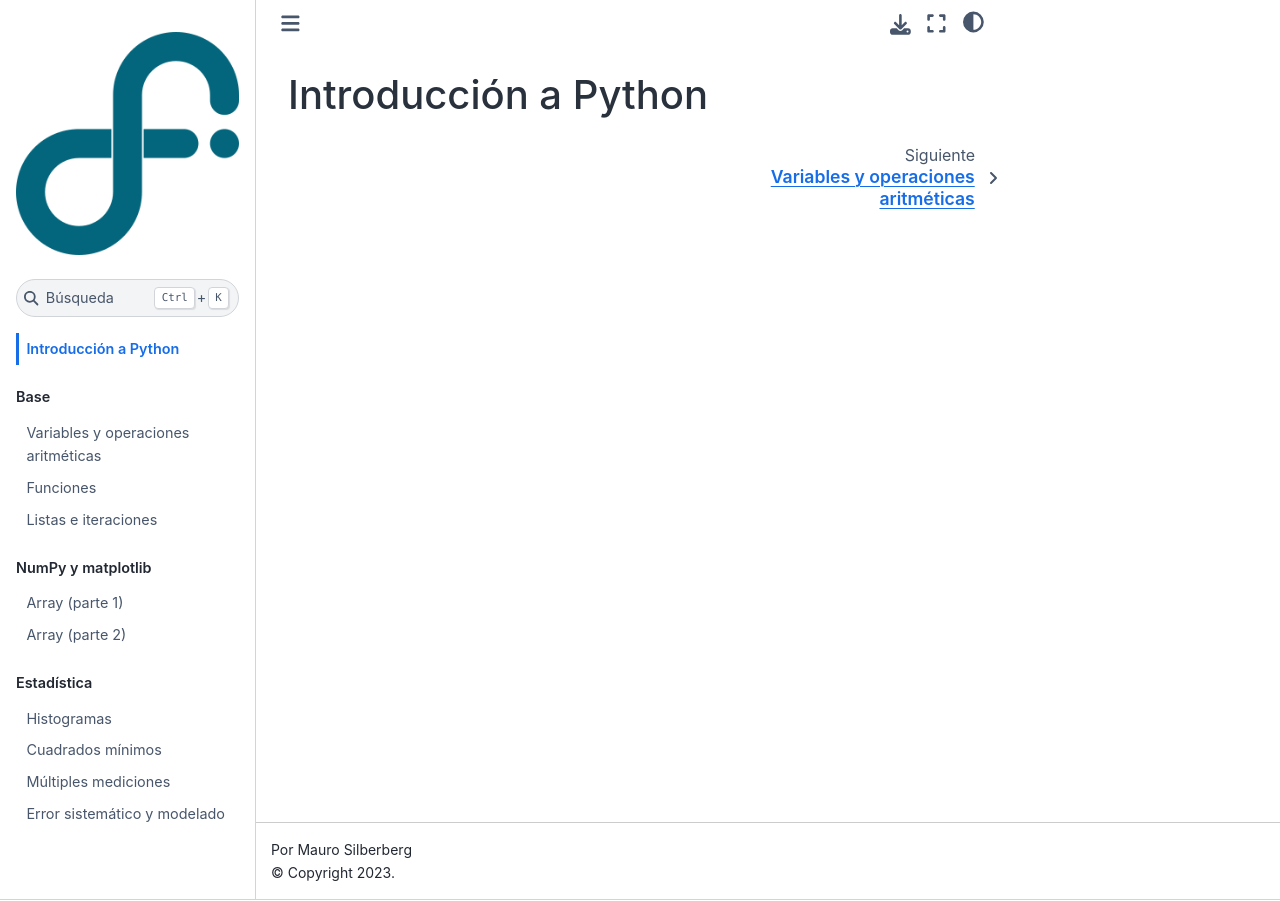
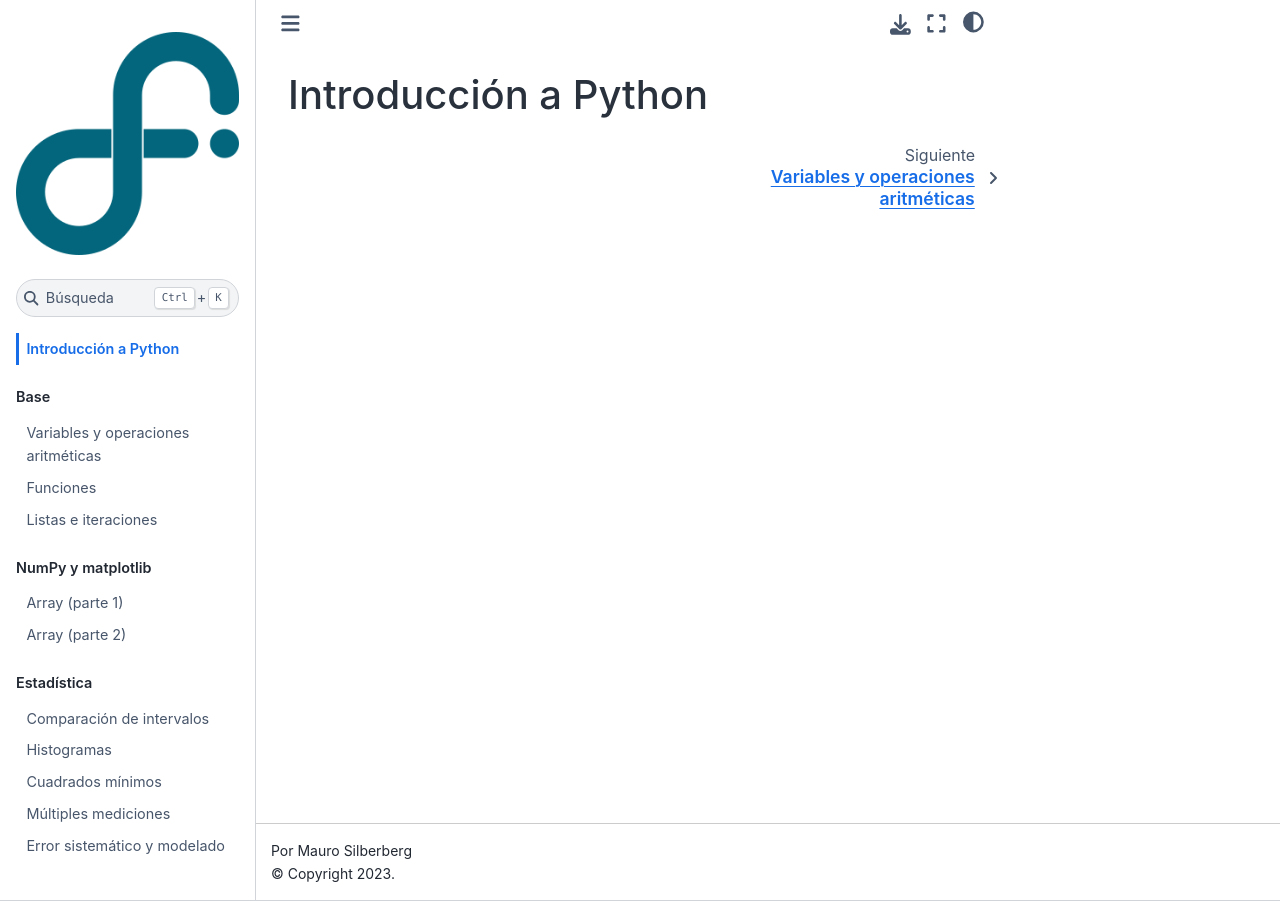
Before and after one commit to maurosilber/python-tutorial, a Jupyter Book: the page built from book/index.md, in a window 1280 px wide. Built offline with Jupyter Book 1.0.4 settings and Sphinx 7.4.7 and the Sphinx Book theme 1.1.4, drawn with Linux system fonts in a browser that asks for light colours.

Commit message:
Grafico de intervalos

```diff
--- a/book/_toc.yml
+++ b/book/_toc.yml
@@ -12,6 +12,7 @@ parts:
     - file: numpy/array-2
   - caption: Estadística
     chapters:
+    - file: estadistica/grafico_de_intervalos
     - file: estadistica/histograma
     - file: estadistica/cuadrados_minimos
     - file: estadistica/mediciones-consecutivas
```
Also changed, not shown: book/estadistica/grafico_de_intervalos.ipynb (added).
